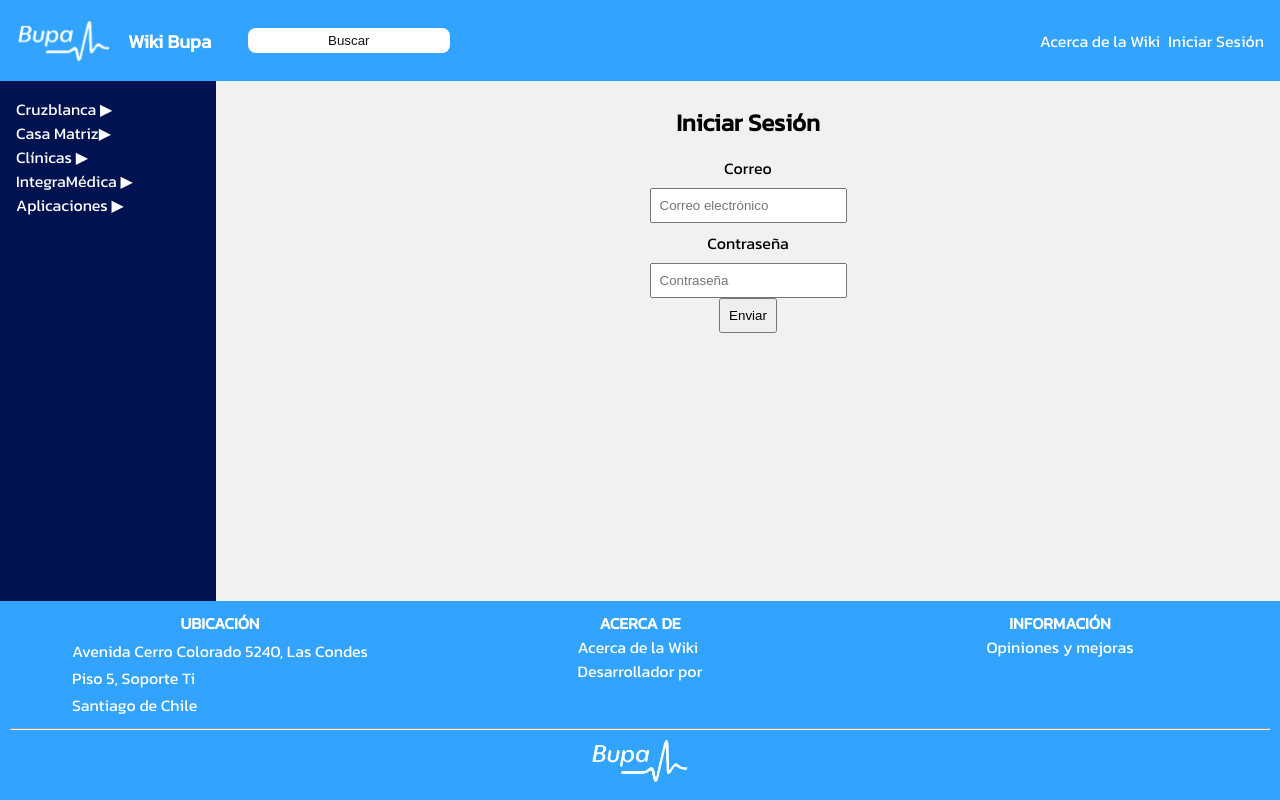
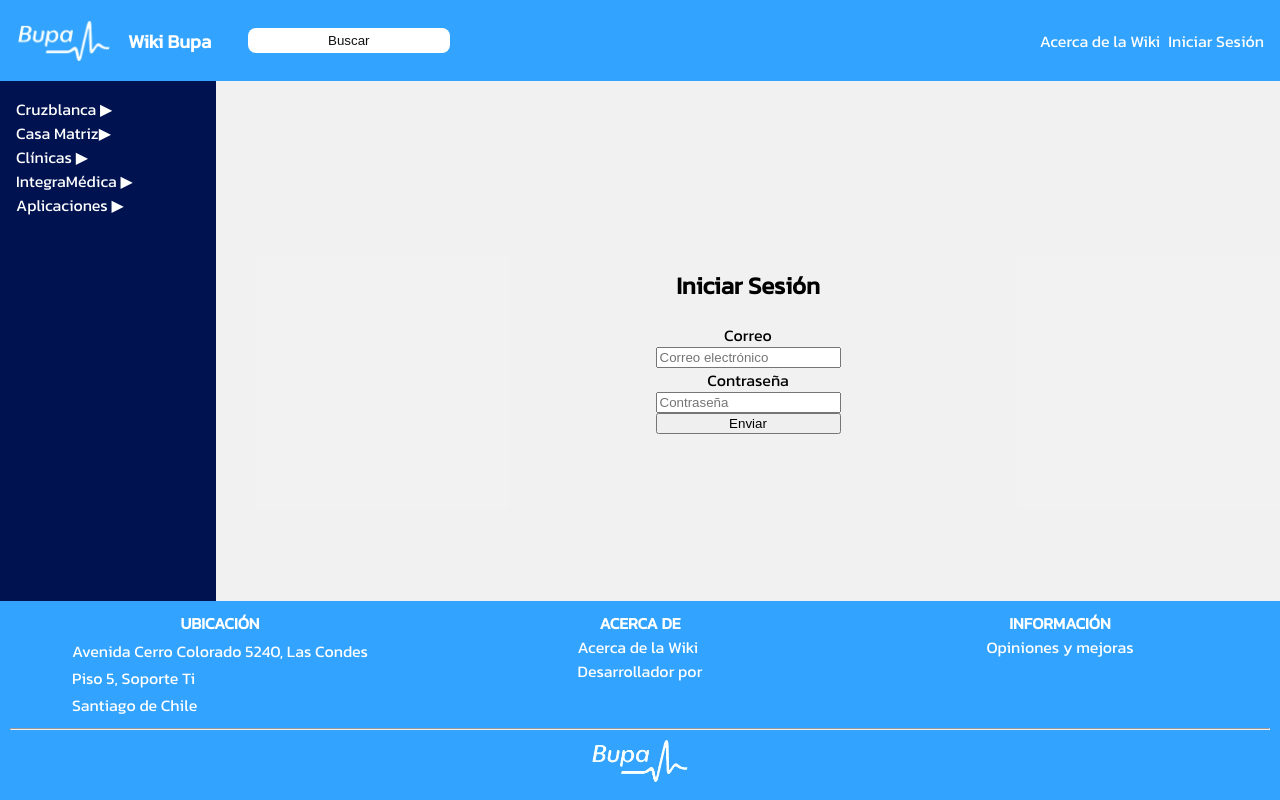
Before and after one commit to Lopezandres07/Wiki-Bupa, a React (Vite) app in the folder frontEnd/: page /login in a window 1280 px wide. Built offline with nearby package versions, Linux system fonts and the light colour scheme.

Commit message:
Refactore App.jsx separating html labels placing them inside their components

```diff
--- a/frontEnd/src/App.css
+++ b/frontEnd/src/App.css
@@ -1,8 +1,10 @@
 .not-found {
-  display: block;
-  margin-left: auto;
-  margin-right: auto;
-  width: 90%;
+  position: absolute;
+  top: 0;
+  left: 0;
+  width: 100vw;
+  height: 100vh;
+  object-fit: cover;
 }
 
 .navbar {
@@ -252,11 +254,12 @@
 
 .login-content {
   display: flex;
-  flex-direction: column;
+  justify-content: center;
   align-items: center;
+  text-align: center;
 }
 
 .login-content > * {
-  padding: 0.5rem;
-  margin: 0;
+  display: flex;
+  flex-direction: column;
 }
--- a/frontEnd/src/App.jsx
+++ b/frontEnd/src/App.jsx
@@ -1,11 +1,12 @@
 import './App.css'
+import { useContext } from 'react'
 import { Aside } from './components/Aside'
 import { Footer } from './components/Footer'
 import { Navigation } from './components/Navigation'
 import { AboutUs } from './views/AboutUs'
 import { CreatePost } from './views/CreatePost'
 import { Home } from './views/Home'
-import { Routes, Route, Navigate, useLocation } from 'react-router-dom'
+import { Routes, Route, Navigate } from 'react-router-dom'
 import { UserPosts } from './views/User/UserPosts'
 import { AllPosts } from './views/Admin/AllPosts'
 import { Login } from './views/Login'
@@ -13,42 +14,16 @@
 import { Opinions } from './views/Opinions'
 import { NotFound } from './views/NotFound'
 import { UserContext } from './providers/UserProvider'
-import { useContext } from 'react'
 
 function App() {
   const { user } = useContext(UserContext)
   const { userData, token } = user
 
-  const location = useLocation()
-
-  const showNotFound = () => {
-    return (
-      location.pathname !== '/' &&
-      location.pathname !== '/login' &&
-      location.pathname !== '/about-us' &&
-      location.pathname !== '/authors' &&
-      location.pathname !== '/opinions' &&
-      !location.pathname.startsWith('/create-post') &&
-      !location.pathname.startsWith('/my-posts') &&
-      !location.pathname.startsWith('/all-post')
-    )
-  }
-
   return (
     <>
-      {showNotFound() ? (
-        <NotFound />
-      ) : (
-        <main className='grid-container'>
-          <header>
+      <main>
         <Navigation />
-          </header>
-
-          <aside>
         <Aside />
-          </aside>
-
-          <section className='main-content'>
         <Routes>
           <Route
             path='/'
@@ -70,8 +45,12 @@
             path='/opinions'
             element={<Opinions />}
           />
+          <Route
+            path='*'
+            element={<NotFound />}
+          />
 
-              {/* Rutas Protegidas */}
+          {/* Rutas Protegidas ⬇ */}
 
           <Route
             path='/create-post'
@@ -112,13 +91,11 @@
             }
           />
         </Routes>
-          </section>
 
-          <footer>
+        {/* Rutas Protegidas ⬆ */}
+
         <Footer />
-          </footer>
       </main>
-      )}
     </>
   )
 }
--- a/frontEnd/src/components/Aside.jsx
+++ b/frontEnd/src/components/Aside.jsx
@@ -18,6 +18,7 @@
   }
 
   return (
+    <aside>
       <ul className='tags'>
         <li onClick={() => toggleTagState('cruzblanca')}>
           Cruzblanca {tagsState['cruzblanca'] ? '▼' : '▶'}
@@ -69,5 +70,6 @@
           </ul>
         )}
       </ul>
+    </aside>
   )
 }
--- a/frontEnd/src/components/Footer.jsx
+++ b/frontEnd/src/components/Footer.jsx
@@ -3,7 +3,7 @@
 
 export const Footer = () => {
   return (
-    <>
+    <footer>
       <div className='footer'>
         <article>
           <strong>UBICACIÓN</strong>
@@ -29,6 +29,6 @@
           width={100}
         />
       </Link>
-    </>
+    </footer>
   )
 }
--- a/frontEnd/src/components/Navigation.jsx
+++ b/frontEnd/src/components/Navigation.jsx
@@ -9,6 +9,7 @@
   const navigate = useNavigate()
 
   return (
+    <header>
       <div className='navbar'>
         <div
           className='brand'
@@ -44,5 +45,6 @@
           </div>
         )}
       </div>
+    </header>
   )
 }
--- a/frontEnd/src/views/AboutUs.jsx
+++ b/frontEnd/src/views/AboutUs.jsx
@@ -2,7 +2,7 @@
 
 export const AboutUs = () => {
   return (
-    <>
+    <section>
       <div className='about-content'>
         <div>
           <h3>Acerca de nosotros</h3>
@@ -45,6 +45,6 @@
           alt='About Photo'
         />
       </div>
-    </>
+    </section>
   )
 }
--- a/frontEnd/src/views/Authors.jsx
+++ b/frontEnd/src/views/Authors.jsx
@@ -2,6 +2,7 @@
 
 export const Authors = () => {
   return (
+    <section>
       <div className='authors-content'>
         <div>
           <h3>Iniciativa del Repositorio</h3>
@@ -9,11 +10,11 @@
             En vista que, la carpeta Pasolini que se encuentra en red se piensa
             dar de baja, la información existente relacionada a procedimientos,
             aplicativos y demás que es de suma importancia para el equipo de
-          Soporte TI en el desarrollo de sus funciones, puede verse comprometida
-          por lo mencionado anteriormente, es por ello que, se ve la posibilidad
-          de elaborar un repositorio web para alojar todas las herramientas del
-          equipo TI y que estén disponibles para ellos al momento de que se haga
-          la migración respectiva.
+            Soporte TI en el desarrollo de sus funciones, puede verse
+            comprometida por lo mencionado anteriormente, es por ello que, se ve
+            la posibilidad de elaborar un repositorio web para alojar todas las
+            herramientas del equipo TI y que estén disponibles para ellos al
+            momento de que se haga la migración respectiva.
           </p>
           <img
             src='/img/Soporte-TI-1.png'
@@ -21,11 +22,12 @@
           />
           <h3>Comunidad TI</h3>
           <p>
-          Así como, los administradores del repositorio ya mencionados cargarán
-          la información ya creada en el Pasolini, el equipo de Soporte TI forma
-          un papel muy importante en nutrir el blog, con contenido asociado que
-          sirva como apoyo para el departamento, y con ello tener a la mano
-          cualquier detalle que facilite las labores de grupo.
+            Así como, los administradores del repositorio ya mencionados
+            cargarán la información ya creada en el Pasolini, el equipo de
+            Soporte TI forma un papel muy importante en nutrir el blog, con
+            contenido asociado que sirva como apoyo para el departamento, y con
+            ello tener a la mano cualquier detalle que facilite las labores de
+            grupo.
           </p>
         </div>
         <div>
@@ -35,12 +37,12 @@
           />
           <h3>Autores del Blog</h3>
           <p>
-          La iniciativa de este proyecto, va de la mano de Jaime Méndez y Andrés
-          López, quienes se plantearon la posibilidad de llevar esta idea a un
-          repositorio web, mediante programación, elaborando el portal y
-          adaptándolo con los nombres de las áreas del negocio, y organizando la
-          información en cada una de ellas mediante categorias para así tener
-          todo más detallado y al alance de quien lo necesite.
+            La iniciativa de este proyecto, va de la mano de Jaime Méndez y
+            Andrés López, quienes se plantearon la posibilidad de llevar esta
+            idea a un repositorio web, mediante programación, elaborando el
+            portal y adaptándolo con los nombres de las áreas del negocio, y
+            organizando la información en cada una de ellas mediante categorias
+            para así tener todo más detallado y al alance de quien lo necesite.
           </p>
           <img
             src='/img/support-team.png'
@@ -48,5 +50,6 @@
           />
         </div>
       </div>
+    </section>
   )
 }
--- a/frontEnd/src/views/Home.jsx
+++ b/frontEnd/src/views/Home.jsx
@@ -2,7 +2,7 @@
 
 export const Home = () => {
   return (
-    <>
+    <section>
       <article className='home-content'>
         <h2>Bienvenidos a la Wiki Bupa</h2>
         <h3>
@@ -54,6 +54,6 @@
           algún tema en específico.
         </p>
       </article>
-    </>
+    </section>
   )
 }
--- a/frontEnd/src/views/Login.jsx
+++ b/frontEnd/src/views/Login.jsx
@@ -24,11 +24,8 @@
   })
 
   return (
-    <>
-      <form
-        onSubmit={onSubmit}
-        className='login-content'
-      >
+    <section className='login-content'>
+      <form onSubmit={onSubmit}>
         <h2>Iniciar Sesión</h2>
         <label htmlFor='email'>Correo</label>
         <input
@@ -57,6 +54,6 @@
 
         <button>Enviar</button>
       </form>
-    </>
+    </section>
   )
 }
--- a/frontEnd/src/views/Opinions.jsx
+++ b/frontEnd/src/views/Opinions.jsx
@@ -5,7 +5,7 @@
   const [email, setEmail] = useState('')
 
   return (
-    <>
+    <section>
       <div className='opinion-content'>
         <form>
           <h3>¡Envíanos tu opinión o ideas de mejora!</h3>
@@ -49,6 +49,6 @@
           />
         </div>
       </div>
-    </>
+    </section>
   )
 }
```
Lines whose indentation alone changed are shown as unchanged.
